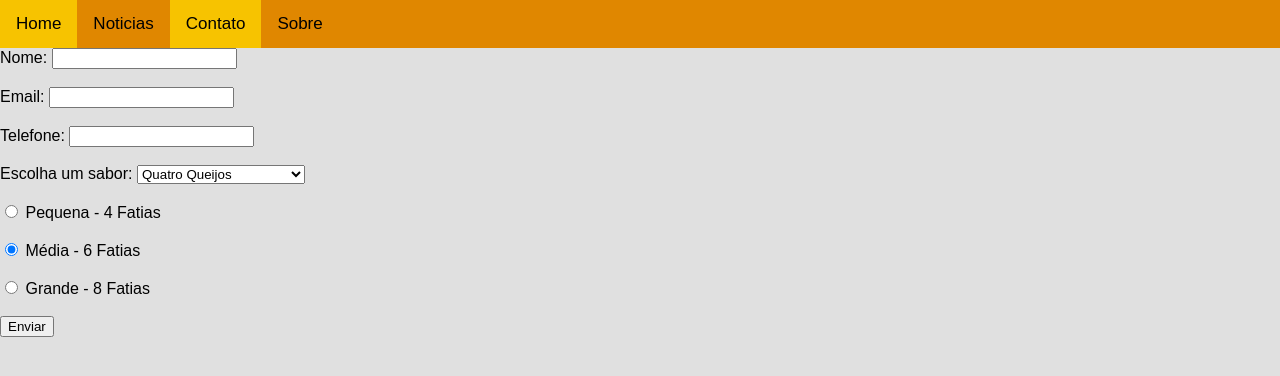
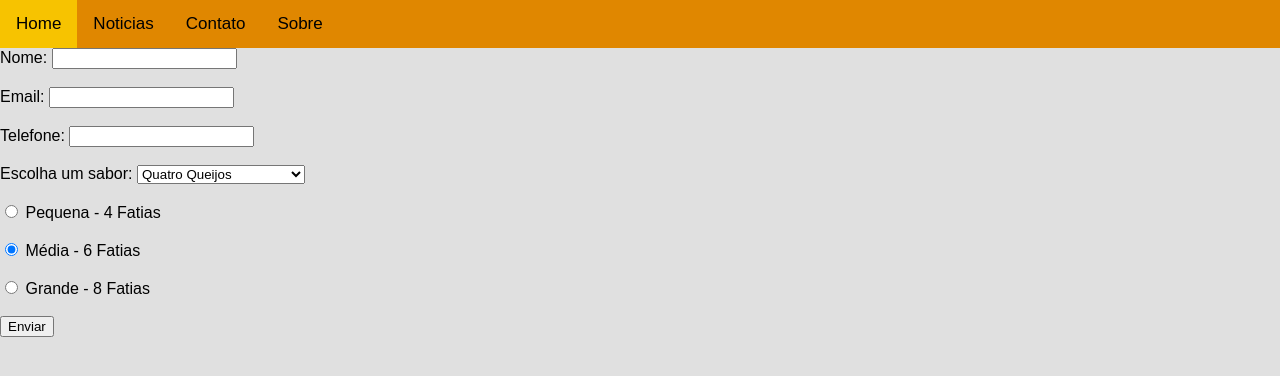
Before and after one commit to gabrielnama2/Trabalho-Prog-Web, a plain HTML site: page Formulario-pedido.html in a window 1280 px wide. Drawn offline with Linux system fonts and the light colour scheme.

Commit message:
Update Formulario-pedido.html

```diff
--- a/Formulario-pedido.html
+++ b/Formulario-pedido.html
@@ -11,7 +11,7 @@
     <div class="topnav">
         <a href="homepage-copy.html">Home</a>
         <a href="#noticias">Noticias</a>
-        <a href="#contato" class="active">Contato</a>
+        <a href="#contato">Contato</a>
         <a href="#sobre">Sobre</a>
     </div>
     <form action="#" autocomplete="on">
```
